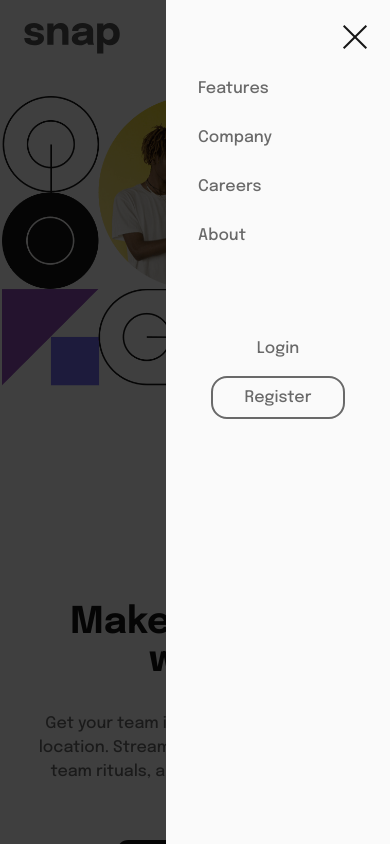
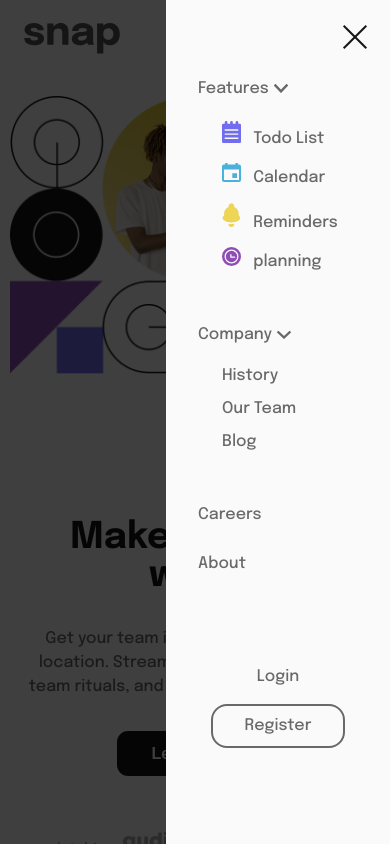
Before and after one commit to Wiileshezo/intro-section-with-dropdown-navigation, a Vue app: page / in a window 390 px wide. Both pictures are taken after a click on the element 350 px from the left and 39 px from the top of the page. Shown: the top 844 px of the page. Built offline with nearby package versions, Linux system fonts and the light colour scheme.

Commit message:
add some style and the dropdwon list in mobile nav

```diff
--- a/src/assets/base.css
+++ b/src/assets/base.css
@@ -16,4 +16,5 @@ body {
   font-family: "Epilogue", sans-serif;
   background-color: var(--Almost-White);
   font-weight: 500;
+  overflow-x: hidden;
 }
--- a/src/components/TheNavigation.vue
+++ b/src/components/TheNavigation.vue
@@ -10,7 +10,7 @@
             Features
             <img
               src="../images/icon-arrow-down.svg"
-              alt=""
+              alt="icon-arrow-down"
               class="icon-arrow"
             />
           </RouterLink>
@@ -54,7 +54,7 @@
             Company
             <img
               src="../images/icon-arrow-down.svg"
-              alt=""
+              alt="icon-arrow-down"
               class="icon-arrow"
             />
           </RouterLink>
@@ -82,10 +82,65 @@
       <Transition name="mobile-nav">
         <ul v-show="mobileNav" class="dropdown-nav">
           <div class="icon icon-close-menu" @click="toggleMobileNav"></div>
-          <li class="pt-5">
-            <RouterLink class="link" to="/">Features</RouterLink>
+          <li class="pt-5 dropdown-list-mobile">
+            <RouterLink class="link" to="/">
+              Features
+              <img
+                src="../images/icon-arrow-down.svg"
+                alt="icon-arrow-down"
+                class="icon-arrow"
+              />
+            </RouterLink>
+            <div class="dropdown-list-content-mobile">
+              <RouterLink to="/">
+                <img
+                  src="../images/icon-todo.svg"
+                  alt=""
+                  class="dropdown-list-icon"
+                />
+                Todo List
+              </RouterLink>
+              <RouterLink to="/">
+                <img
+                  src="../images/icon-calendar.svg"
+                  alt=""
+                  class="dropdown-list-icon"
+                />
+                Calendar
+              </RouterLink>
+              <RouterLink to="/">
+                <img
+                  src="../images/icon-reminders.svg"
+                  alt=""
+                  class="dropdown-list-icon"
+                />
+                Reminders
+              </RouterLink>
+              <RouterLink to="/">
+                <img
+                  src="../images/icon-planning.svg"
+                  alt=""
+                  class="dropdown-list-icon"
+                />
+                planning
+              </RouterLink>
+            </div>
           </li>
-          <li><RouterLink class="link" to="/">Company</RouterLink></li>
+          <li class="dropdown-list-mobile">
+            <RouterLink class="link" to="/">
+              Company
+              <img
+                src="../images/icon-arrow-down.svg"
+                alt="icon-arrow-down"
+                class="icon-arrow"
+              />
+            </RouterLink>
+            <div class="dropdown-list-content-mobile">
+              <RouterLink to="/">History</RouterLink>
+              <RouterLink to="/">Our Team</RouterLink>
+              <RouterLink to="/">Blog</RouterLink>
+            </div>
+          </li>
           <li><RouterLink class="link" to="/">Careers</RouterLink></li>
           <li><RouterLink class="link" to="/about">About</RouterLink></li>
           <li class="center pt-5">
@@ -103,7 +158,6 @@
 <script>
 import { RouterLink } from "vue-router";
 export default {
-  emits: ["close"],
   data() {
     return {
       scrollNav: null,
@@ -279,6 +333,22 @@ img {
   padding: 1rem;
 }
 
+.dropdown-list-mobile {
+  background-color: var(--Almost-White);
+}
+
+.dropdown-list-content-mobile {
+  display: flex;
+  flex-direction: column;
+  align-items: flex-start;
+  padding: 1rem;
+}
+
+.dropdown-list-content-mobile > a {
+  padding: 0.5rem;
+  margin-left: 1rem;
+}
+
 .backdrop {
   position: fixed;
   top: 0;
@@ -318,6 +388,11 @@ ul,
   transition: 0.5 ease all;
 }
 
+.link:active .img,
+.link:hover > img {
+  content: url("../images/icon-arrow-up.svg");
+}
+
 .scrolled-nav {
   box-shadow: 0 4px 8px 0 rgba(0, 0, 0, 0.2), 0 6px 20px 0 rgba(0, 0, 0, 0.19);
 }
--- a/src/views/HomeView.vue
+++ b/src/views/HomeView.vue
@@ -65,6 +65,7 @@ button:active {
   background-image: url("../images/image-hero-desktop.png");
   background-repeat: no-repeat;
   background-size: contain;
+  background-position: center bottom;
   justify-content: center;
   align-items: center;
   text-align: center;
@@ -91,6 +92,13 @@ button:active {
 @media screen and (max-width: 500px) {
   .section1 {
     background-image: url("../images/image-hero-mobile.png");
+    background-position: center top;
+    height: 35vh;
+    width: 95vw;
+  }
+  .section2 {
+    padding-inline: 1rem;
+    width: 90vw;
   }
 }
 
```
